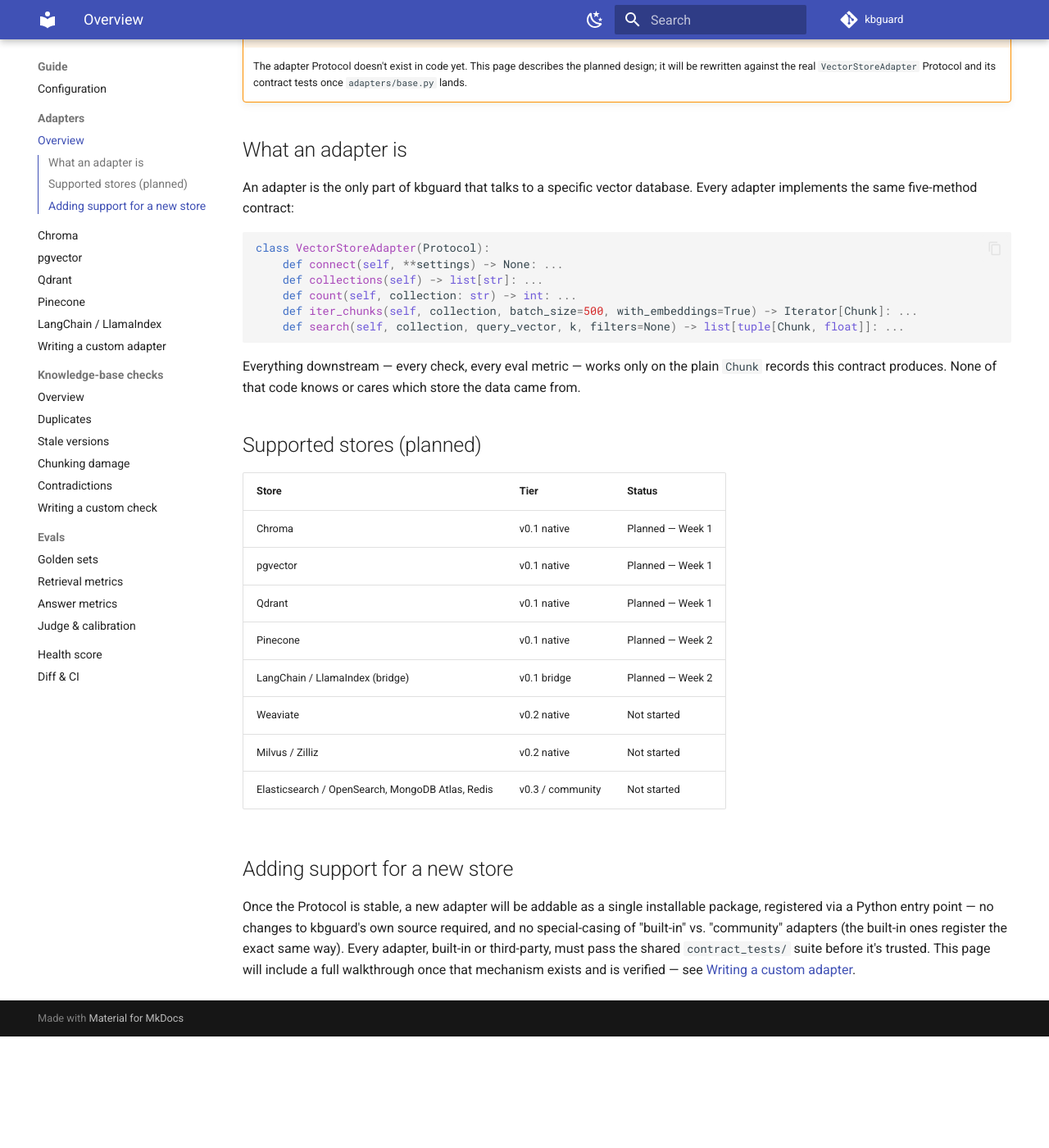
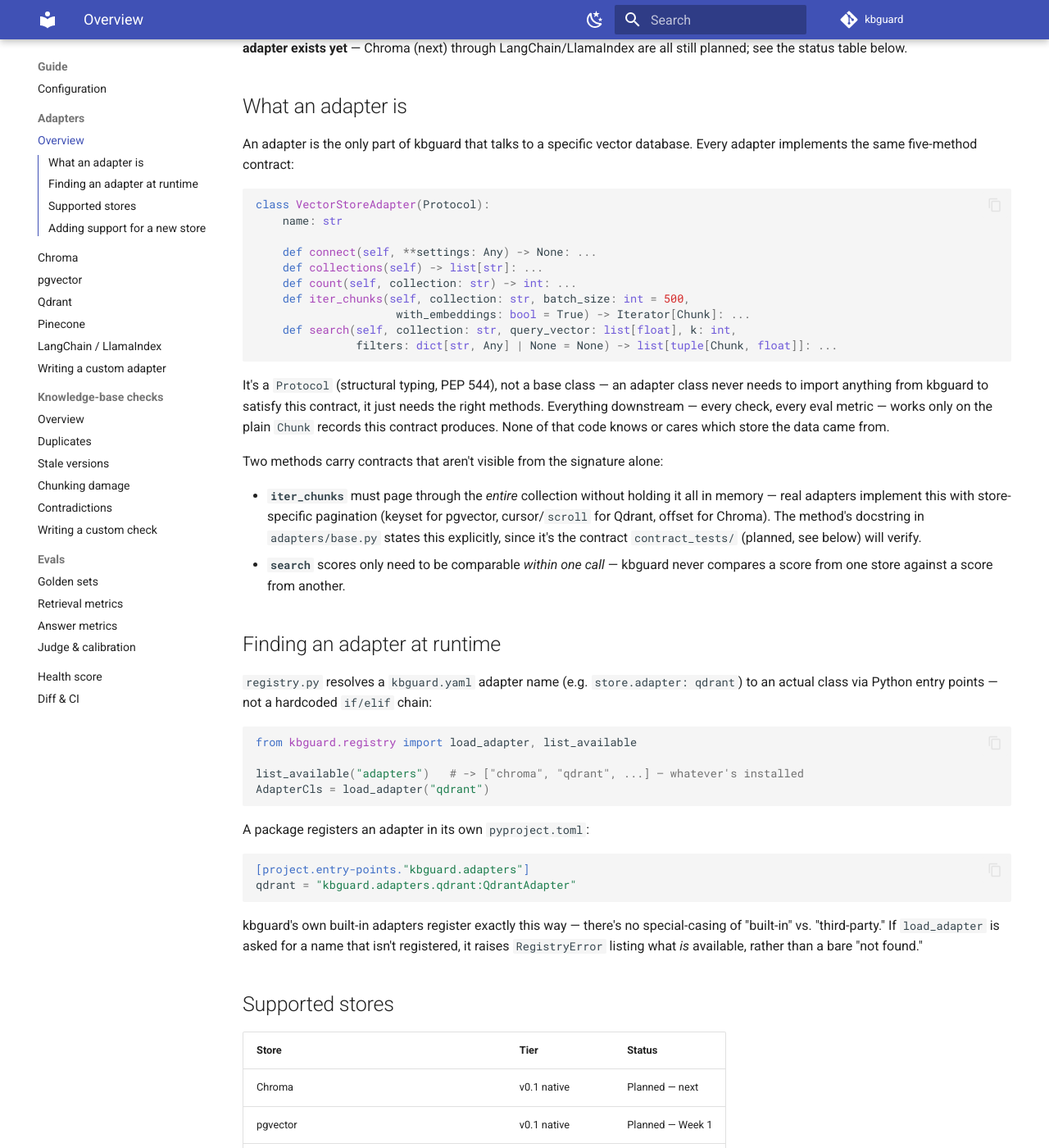
Before and after one commit to devbyanoop/kbguard, an MkDocs documentation site: the page built from docs/guide/adapters/overview.md, in a window 1280 px wide and 1400 px high, scrolled down 207 px. Shown: the whole window at 82% size. Built offline with MkDocs 1.6.1 and Material for MkDocs 9.7.7, drawn with Linux system fonts in a browser that asks for light colours; comment, search, counter and statistics services are not loaded; before the commit the page ends 1471 px from its top, so only the background shows below that; some of the changed text lies outside the part shown.

Commit message:
Add adapter Protocol and entry-point plugin registry
adapters/base.py: VectorStoreAdapter Protocol (five methods), with the
two load-bearing docstrings (iter_chunks must page without loading
everything into memory; search scores are only comparable within one
call) that later adapters implement against. Added src/kbguard/py.typed
(PEP 561) after a sanity check showed the Protocol was invisible to
type checkers outside this repo without it.

registry.py: entry-point based plugin discovery (load_adapter,
list_available) — only the "adapters" group is wired up; checks/metrics
groups land once their own Protocols exist.

Both verified: mypy catches a deliberately broken fake adapter: a
real registry test originally relied on EntryPoint.load() resolving a
dotted import path, which passed under `python -m pytest` but failed
under the plain `pytest` command docs/project/contributing.md tells
contributors to run — fixed by mocking EntryPoint.load directly instead
of depending on import-path behavior.

Updates docs/guide/adapters/overview.md and custom-adapter.md with
real content for what's now verified; roadmap and changelog updated.

````diff
--- a/docs/guide/adapters/overview.md
+++ b/docs/guide/adapters/overview.md
@@ -1,7 +1,6 @@
 # Adapters: overview
 
-!!! warning "Planned — Week 1 (adapters/base.py)"
-    The adapter Protocol doesn't exist in code yet. This page describes the planned design; it will be rewritten against the real `VectorStoreAdapter` Protocol and its contract tests once `adapters/base.py` lands.
+The `VectorStoreAdapter` Protocol and the plugin-discovery mechanism (`registry.py`) are implemented and tested. **No concrete adapter exists yet** — Chroma (next) through LangChain/LlamaIndex are all still planned; see the status table below.
 
 ## What an adapter is
 
@@ -9,20 +8,49 @@
 
 ```python
 class VectorStoreAdapter(Protocol):
-    def connect(self, **settings) -> None: ...
+    name: str
+
+    def connect(self, **settings: Any) -> None: ...
     def collections(self) -> list[str]: ...
     def count(self, collection: str) -> int: ...
-    def iter_chunks(self, collection, batch_size=500, with_embeddings=True) -> Iterator[Chunk]: ...
-    def search(self, collection, query_vector, k, filters=None) -> list[tuple[Chunk, float]]: ...
+    def iter_chunks(self, collection: str, batch_size: int = 500,
+                     with_embeddings: bool = True) -> Iterator[Chunk]: ...
+    def search(self, collection: str, query_vector: list[float], k: int,
+               filters: dict[str, Any] | None = None) -> list[tuple[Chunk, float]]: ...
 ```
 
-Everything downstream — every check, every eval metric — works only on the plain `Chunk` records this contract produces. None of that code knows or cares which store the data came from.
+It's a `Protocol` (structural typing, PEP 544), not a base class — an adapter class never needs to import anything from kbguard to satisfy this contract, it just needs the right methods. Everything downstream — every check, every eval metric — works only on the plain `Chunk` records this contract produces. None of that code knows or cares which store the data came from.
 
-## Supported stores (planned)
+Two methods carry contracts that aren't visible from the signature alone:
+
+- **`iter_chunks`** must page through the *entire* collection without holding it all in memory — real adapters implement this with store-specific pagination (keyset for pgvector, cursor/`scroll` for Qdrant, offset for Chroma). The method's docstring in `adapters/base.py` states this explicitly, since it's the contract `contract_tests/` (planned, see below) will verify.
+- **`search`** scores only need to be comparable *within one call* — kbguard never compares a score from one store against a score from another.
+
+## Finding an adapter at runtime
+
+`registry.py` resolves a `kbguard.yaml` adapter name (e.g. `store.adapter: qdrant`) to an actual class via Python entry points — not a hardcoded `if/elif` chain:
+
+```python
+from kbguard.registry import load_adapter, list_available
+
+list_available("adapters")   # -> ["chroma", "qdrant", ...] — whatever's installed
+AdapterCls = load_adapter("qdrant")
+```
+
+A package registers an adapter in its own `pyproject.toml`:
+
+```toml
+[project.entry-points."kbguard.adapters"]
+qdrant = "kbguard.adapters.qdrant:QdrantAdapter"
+```
+
+kbguard's own built-in adapters register exactly this way — there's no special-casing of "built-in" vs. "third-party." If `load_adapter` is asked for a name that isn't registered, it raises `RegistryError` listing what *is* available, rather than a bare "not found."
+
+## Supported stores
 
 | Store | Tier | Status |
 | --- | --- | --- |
-| Chroma | v0.1 native | Planned — Week 1 |
+| Chroma | v0.1 native | Planned — next |
 | pgvector | v0.1 native | Planned — Week 1 |
 | Qdrant | v0.1 native | Planned — Week 1 |
 | Pinecone | v0.1 native | Planned — Week 2 |
@@ -33,4 +61,4 @@
 
 ## Adding support for a new store
 
-Once the Protocol is stable, a new adapter will be addable as a single installable package, registered via a Python entry point — no changes to kbguard's own source required, and no special-casing of "built-in" vs. "community" adapters (the built-in ones register the exact same way). Every adapter, built-in or third-party, must pass the shared `contract_tests/` suite before it's trusted. This page will include a full walkthrough once that mechanism exists and is verified — see [Writing a custom adapter](custom-adapter.md).
+The registration mechanism above is real today. What's still planned is `contract_tests/` — the shared test suite every adapter (built-in or third-party) must pass before it's trusted: row count matches iteration, ids are stable across scans, `search` finds a planted neighbor, metadata round-trips. See [Writing a custom adapter](custom-adapter.md) for the current state of that requirement.
````
Also changed, not shown: docs/guide/adapters/custom-adapter.md (+29 -9 lines), docs/project/changelog.md (+2 -0 lines), docs/project/roadmap.md (+2 -2 lines), 6 other files.
